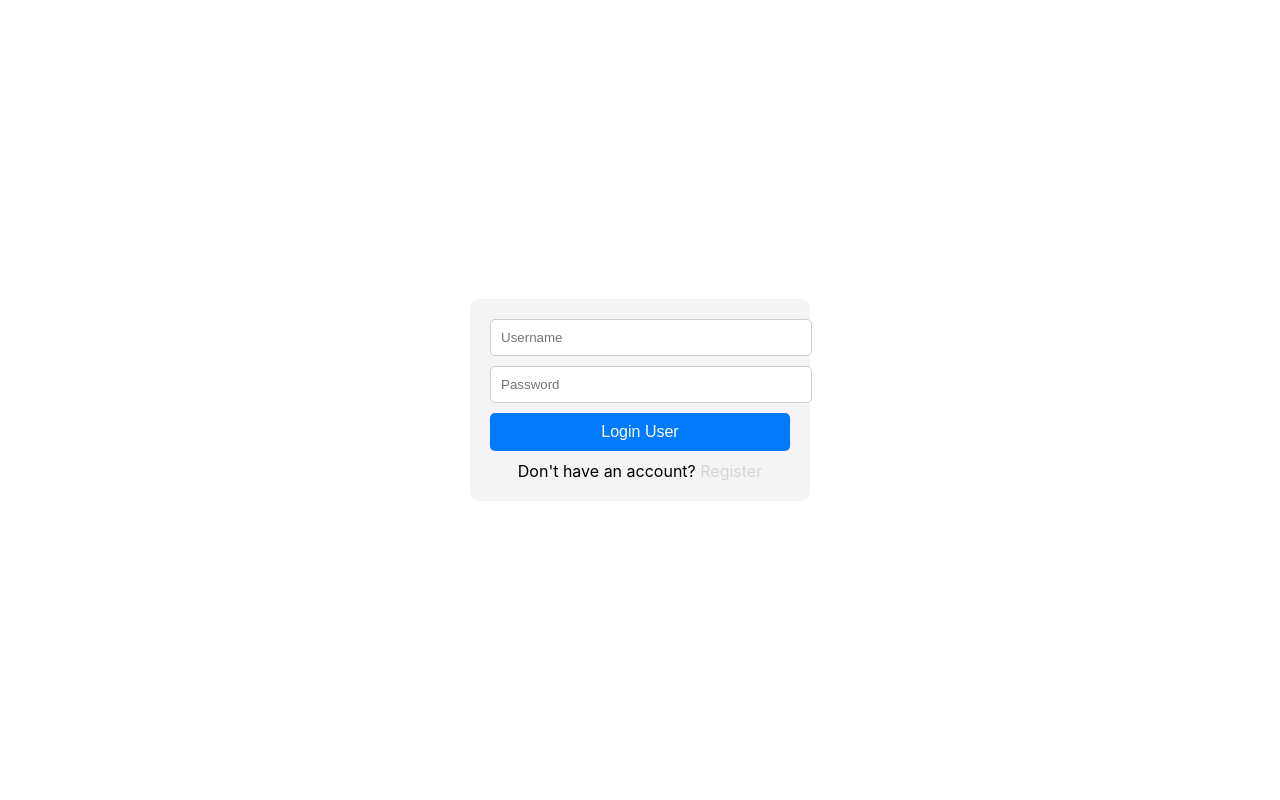
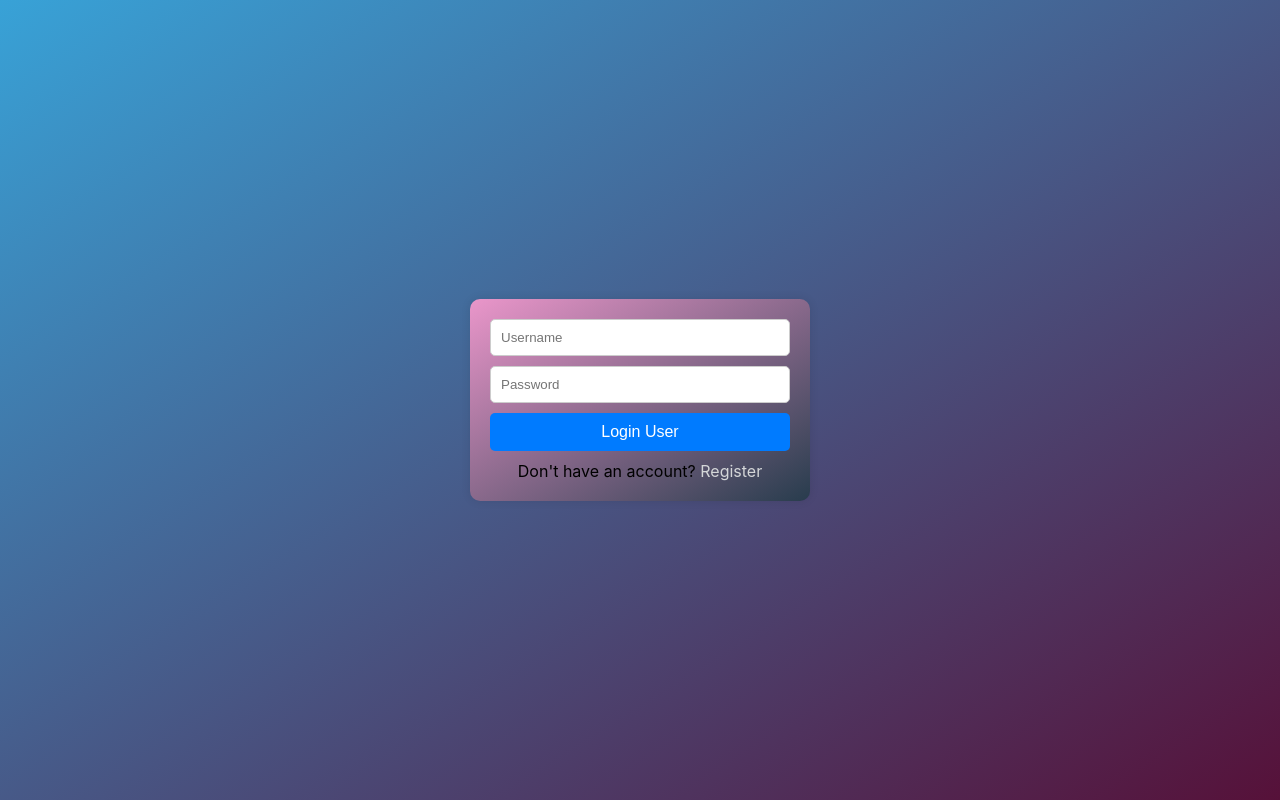
Before and after one commit to himanshu8987/frontend, a React (Create React App) app: page /login in a window 1280 px wide. Built offline with nearby package versions, Linux system fonts and the light colour scheme.

Commit message:
first commit

```diff
--- a/src/component/Login/Login.js
+++ b/src/component/Login/Login.js
@@ -29,7 +29,7 @@ function Login() {
     if (handleValidation()) {
       const { username, password } = value;
       try {
-        const { data } = await axios.post("https://db-mysql.vercel.app/login", {
+        const { data } = await axios.post("https://api-lemon-one.vercel.app/login", {
           username,
           password,
         });
--- a/src/component/Profile/Profile.css
+++ b/src/component/Profile/Profile.css
@@ -1,18 +1,44 @@
+/* Additional styling for the form container */
 .form-container {
   display: flex;
   justify-content: center;
   align-items: center;
   height: 100vh;
+  background-image: linear-gradient(to bottom right, #38a2d7,#561139);
+  background-color: #2c3e50;
 }
 
+/* Styling for the form wrapper */
+.form-wrapper {
+  display: flex;
+  flex-direction: column;
+  align-items: center;
+}
+
+/* Styling for the form */
 .form {
   width: 300px;
   padding: 20px;
-    background-color: #f4f4f4;
+  background-color: #fff;
   border-radius: 10px;
+  background-image: linear-gradient(to bottom right, #ea96ca,#283c4d);
+  box-shadow: 0 0 10px rgba(0, 0, 0, 0.1);
+}
+.name{
+  margin-left: 50px;
 }
 
+/* Styling for the input labels */
+label {
+  display: block;
+  font-size: 14px;
+  color: #333;
+  margin-bottom: 5px;
+}
+
+/* Styling for the input fields */
 input {
+  box-sizing: border-box;
   width: 100%;
   padding: 10px;
   margin-bottom: 10px;
@@ -20,26 +46,28 @@
   border-radius: 5px;
 }
 
+/* Styling for the button container */
 .button-container {
   display: flex;
   justify-content: space-between;
-    margin-top: 10px;
+  margin-top: 20px;
 }
 
+/* Styling for the buttons */
 .submit,
 .edit,
 .logout {
-    width: 45%;
+  flex: 1;
   padding: 10px;
   border: none;
   border-radius: 5px;
-    color: #fff;
   font-size: 16px;
   cursor: pointer;
 }
 
 .submit {
   background-color: #007bff;
+  color: #fff;
 }
 
 .submit:hover {
@@ -48,6 +76,7 @@
 
 .edit {
   background-color: #ffc107;
+  color: #333;
 }
 
 .edit:hover {
@@ -56,12 +85,12 @@
 
 .logout {
   background-color: #dc3545;
+  color: #fff;
 }
 
 .logout:hover {
   background-color: #bd2130;
 }
-
 .modal {
   position: fixed;
   z-index: 1;
--- a/src/component/Profile/Profile.js
+++ b/src/component/Profile/Profile.js
@@ -27,7 +27,7 @@ function Profile() {
     event.preventDefault();
     try {
       const { id } = JSON.parse(localStorage.getItem("user"));
-      const response = await axios.put(`https://db-mysql.vercel.app/profile/${id}`, {
+      const response = await axios.put(`https://api-lemon-one.vercel.app/profile/${id}`, {
         age,
         dob,
         contact,
@@ -45,7 +45,7 @@ function Profile() {
     try {
       const { id } = JSON.parse(localStorage.getItem("user"));
       const response = await axios.put(
-        `https://db-mysql.vercel.app/profile/${id}/edit`,
+        `https://api-lemon-one.vercel.app/profile/${id}/edit`,
         {
           age,
           dob,
--- a/src/component/Register/Register.css
+++ b/src/component/Register/Register.css
@@ -8,7 +8,8 @@
   .form {
     width: 300px;
     padding: 20px;
-    background-color: #f4f4f4;
+    /* background-color: #f4f4f4; */
+    background-color: #2c3e50;
     border-radius: 10px;
   }
 
--- a/src/component/Register/Register.js
+++ b/src/component/Register/Register.js
@@ -23,7 +23,7 @@ function Register() {
     event.preventDefault();
     if (handelValidation()) {
       const { email, username, password } = value;
-      const { data } = await axios.post("https://db-mysql.vercel.app/register", {
+      const { data } = await axios.post("https://api-lemon-one.vercel.app/register", {
         username,
         email,
         password,
```
Lines whose indentation alone changed are shown as unchanged.
